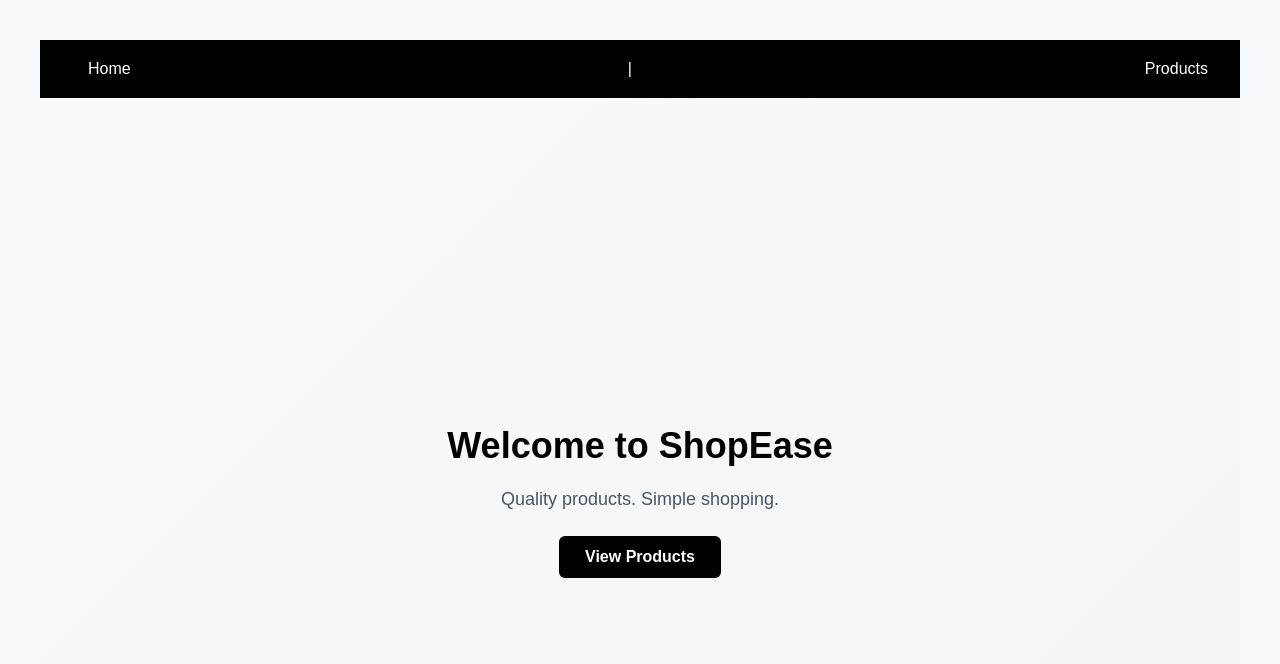
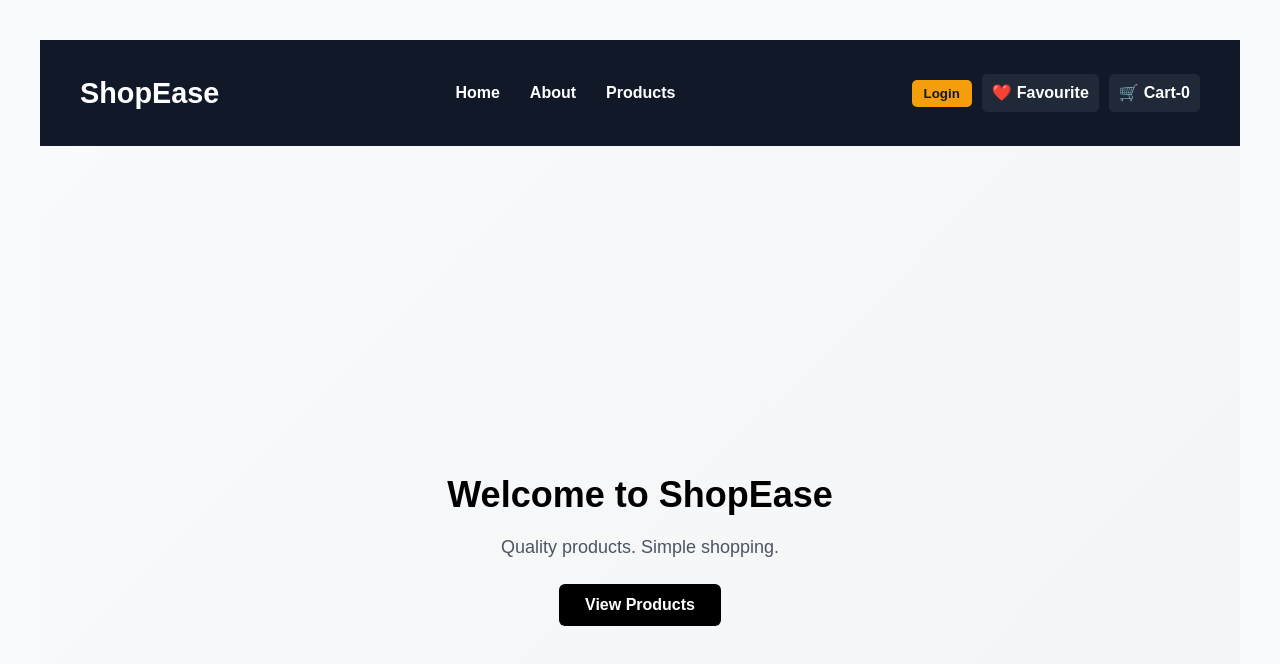
Before and after one commit to Sdngl/e-commerce, a React (Vite) app: page / in a window 1280 px wide. Shown: the top 664 px of the page. Built offline with nearby package versions, Linux system fonts and the light colour scheme.

Commit message:
some changes

```diff
--- a/src/App.css
+++ b/src/App.css
@@ -7,30 +7,10 @@
 
 body {
     font-family: Arial, Helvetica, sans-serif;
-    background-color: #f9fafb;      /* light neutral background */
-    color: #111827;                 /* near-black text */
-}
-
-/* ===== Navbar ===== */
-.navbar {
-    width: 100%;
-    padding: 16px 32px;
-    background-color: #000000;      /* black navbar */
-    color: #ffffff;                 /* text in navbar white */
-    display: flex;
-    justify-content: space-between;
-    align-items: center;
-}
-
-.navbar a {
-    color: #ffffff;                 /* navbar links white */
-    text-decoration: none;
-    margin-left: 16px;
-    font-weight: 500;
-}
-
-.navbar a:hover {
-    color: #d1d5db;                 /* light gray on hover */
+    background-color: #f9fafb;
+    /* light neutral background */
+    color: #111827;
+    /* near-black text */
 }
 
 /* ===== Home Page ===== */
@@ -60,7 +40,8 @@ body {
     padding: 12px 26px;
     font-size: 16px;
     border: none;
-    background-color: #000000;      /* black primary */
+    background-color: #000000;
+    /* black primary */
     color: #ffffff;
     border-radius: 6px;
     cursor: pointer;
@@ -68,7 +49,8 @@ body {
 }
 
 .home button:hover {
-    background-color: #1f2937;      /* dark gray hover */
+    background-color: #1f2937;
+    /* dark gray hover */
     transform: translateY(-1px);
 }
 
@@ -123,7 +105,7 @@ body {
 .product-price {
     font-weight: bold;
     font-size: 16px;
-    color: black;        /* changed to white */
+    color: black;
     margin-bottom: 16px;
 }
 
@@ -132,7 +114,8 @@ body {
     padding: 10px 14px;
     font-size: 14px;
     border: none;
-    background-color: #000000;      /* black CTA */
+    background-color: #000000;
+    /* black CTA */
     color: #ffffff;
     border-radius: 6px;
     cursor: pointer;
--- a/src/App.jsx
+++ b/src/App.jsx
@@ -4,14 +4,13 @@ import Home from './Components/home';
 import Products from './Components/products';
 import ProductDetails from './Components/productdetails';
 import './App.css';
+import { CartContext } from './Context/cartcontext';
 
 function App() {
   return (
     <div>
       {/* Optional navigation */}
-      <nav className='navbar'>
-        <Link to="/">Home</Link> | <Link to="/products">Products</Link>
-      </nav>
+
 
       <Routes>
         <Route path="/" element={<Home />} />
--- a/src/Components/home.jsx
+++ b/src/Components/home.jsx
@@ -1,20 +1,25 @@
 import React from 'react';
 import { Link } from 'react-router-dom';
+import Navbar from './navbar'; // import the navbar
 
 export default function Home() {
   return (
+    <>
+      {/* Navbar at the top */}
+      <Navbar />
+
+      {/* Home content */}
       <div className="home simple-home">
         <h1>Welcome to ShopEase</h1>
-
         <p className="home-tagline">
           Quality products. Simple shopping.
         </p>
-
         <Link to="/products">
           <button className="primary-btn">
             View Products
           </button>
         </Link>
       </div>
+    </>
   );
 }
--- /dev/null
+++ b/src/Components/navbar.css
@@ -0,0 +1,94 @@
+/* ===== Navbar.css ===== */
+
+.navbar {
+    position: sticky;
+    display: flex;
+    justify-content: space-between;
+    align-items: center;
+    padding: 10px 20px;
+    background-color: #111827;
+    /* dark background */
+    color: #fff;
+    font-family: Arial, Helvetica, sans-serif;
+
+}
+
+/* ===== Left: Brand ===== */
+.navbar-left .brand {
+    font-size: 1.8rem;
+    font-weight: bold;
+    color: #fff;
+    text-decoration: none;
+}
+
+/* ===== Center: Navigation Links ===== */
+.navbar-center a {
+    margin: 0 15px;
+    color: #fff;
+    text-decoration: none;
+    font-size: 1rem;
+    transition: color 0.2s;
+}
+
+.navbar-center a:hover {
+    color: #f59e0b;
+    /* amber hover color */
+}
+
+/* ===== Right: Buttons ===== */
+.navbar-right {
+    display: flex;
+    align-items: center;
+    gap: 10px;
+}
+
+/* Login button */
+.login-button {
+    background-color: #f59e0b;
+    /* amber */
+    border: none;
+    padding: 6px 12px;
+    border-radius: 5px;
+    color: #111827;
+    cursor: pointer;
+    font-weight: bold;
+    transition: background-color 0.2s;
+}
+
+.login-button:hover {
+    background-color: #d97706;
+    /* darker amber */
+}
+
+/* Favourite & Cart buttons */
+.favourite-button,
+.cart-button {
+    display: flex;
+    align-items: center;
+    gap: 5px;
+    background-color: #1f2937;
+    /* dark gray button */
+    padding: 6px 10px;
+    border-radius: 5px;
+    text-decoration: none;
+    color: #fff;
+    font-weight: bold;
+    transition: background-color 0.2s;
+}
+
+.favourite-button:hover,
+.cart-button:hover {
+    background-color: #374151;
+    /* slightly lighter gray */
+}
+
+/* Add icons using pseudo-elements */
+.favourite-button::before {
+    content: "❤️";
+    /* heart icon */
+}
+
+.cart-button::before {
+    content: "🛒";
+    /* cart icon */
+}
--- /dev/null
+++ b/src/Components/navbar.jsx
@@ -0,0 +1,37 @@
+import React, { useContext } from "react";
+import { Link } from "react-router-dom";
+import "./Navbar.css";
+import { CartContext } from '../Context/cartcontext';
+
+export default function Navbar() {
+    const{ cart } = useContext(CartContext);
+
+  return (
+    <nav className="navbar">
+      {/* Left: Brand */}
+      <div className="navbar-left">
+        <Link to="/" className="brand">
+          ShopEase
+        </Link>
+      </div>
+
+      {/* Middle: Navigation Links */}
+      <div className="navbar-center">
+        <Link to="/">Home</Link>
+        <Link to="/about">About</Link>
+        <Link to="/products">Products</Link>
+      </div>
+
+      {/* Right: Login, Favourite, Cart */}
+      <div className="navbar-right">
+        <button className="login-button">Login</button>
+        <Link to="/favourites" className="favourite-button">
+          Favourite
+        </Link>
+        <Link to="/cart" className="cart-button">
+          Cart-{cart.length}
+        </Link>
+      </div>
+    </nav>
+  );
+}
--- a/src/Components/productdetails.jsx
+++ b/src/Components/productdetails.jsx
@@ -1,11 +1,14 @@
 import React, { useState, useEffect } from 'react';
 import { useParams, useLocation } from 'react-router-dom';
 import axios from 'axios';
+import { CartContext } from '../Context/cartcontext';
+
 
 export default function ProductDetails() {
   const { id } = useParams();
   const location = useLocation();
   const [product, setProduct] = useState(location.state?.product || null);
+  const{addtocart, cart}=React.useContext(CartContext);
 
   useEffect(() => {
     if (!product) {
@@ -41,6 +44,9 @@ export default function ProductDetails() {
       <p className="product-category">
         Category: {product.category}
       </p>
+      <button onClick={() => addtocart(product)}>Add to Cart</button>
+      <br></br>
+      <span> Item added to the cart is ${cart.length}</span>
     </div>
   );
 }
--- a/src/Components/products.jsx
+++ b/src/Components/products.jsx
@@ -1,6 +1,7 @@
 import { useEffect, useState } from 'react';
 import { useNavigate } from 'react-router-dom';
 import axios from 'axios';
+
 
 export default function Products() {
   const navigate = useNavigate();
@@ -9,6 +10,11 @@ export default function Products() {
 
   const goToDetails = (id) => {
     navigate(`/products/${id}`);
+  };
+
+  const addToCart = (product) => {
+    // For now, just log the product; later you can integrate cart state or API
+    console.log('Added to cart:', product);
   };
 
   useEffect(() => {
@@ -42,9 +48,15 @@ export default function Products() {
 
           <p className="product-price">₹ {product.price}</p>
 
-          <button onClick={() => goToDetails(product.id)}>
-            View Details
-          </button>
+          {/* Buttons container */}
+          <div className="product-buttons">
+            <button className="view-details" onClick={() => goToDetails(product.id)}>
+              View Details
+            </button>
+            <button className="add-to-cart" onClick={() => addToCart(product)}>
+              🛒 Add to Cart
+            </button>
+          </div>
         </div>
       ))}
     </div>
--- /dev/null
+++ b/src/Context/cartcontext.jsx
@@ -0,0 +1,24 @@
+import React, { createContext, useState } from "react";
+
+// Create the context
+export const CartContext = createContext();
+
+// Context Provider component
+export default function CartContextProvider({ children }) {
+  const [cart, setcart] = useState(()=>{
+    const savedCart = localStorage.getItem("cart");
+    return savedCart ? JSON.parse(savedCart) : [];
+  }); // keep your original state name
+
+  const addToCart = (product) => {
+    setcart(prev => [...prev, product]);
+    console.log("Product added to cart:", product);
+  };
+
+
+  return (
+    <CartContext.Provider value={{ cart, setcart, addToCart }}>
+      {children}
+    </CartContext.Provider>
+  );
+}
--- a/src/main.jsx
+++ b/src/main.jsx
@@ -3,11 +3,14 @@ import { createRoot } from 'react-dom/client';
 import { BrowserRouter } from 'react-router-dom';
 import './index.css';
 import App from './App.jsx';
+import CartContextProvider from './Context/cartcontext.jsx';
 
 createRoot(document.getElementById('root')).render(
   <StrictMode>
-    <BrowserRouter>
-      <App />
-    </BrowserRouter>
+    <CartContextProvider>
+      <BrowserRouter>
+        <App />
+      </BrowserRouter>
+    </CartContextProvider>
   </StrictMode>
 );
```
Also changed, not shown: src/Components/cart.jsx (added, +15 -0 lines), src/Components/products.css (added). Lines whose indentation alone changed are shown as unchanged.
